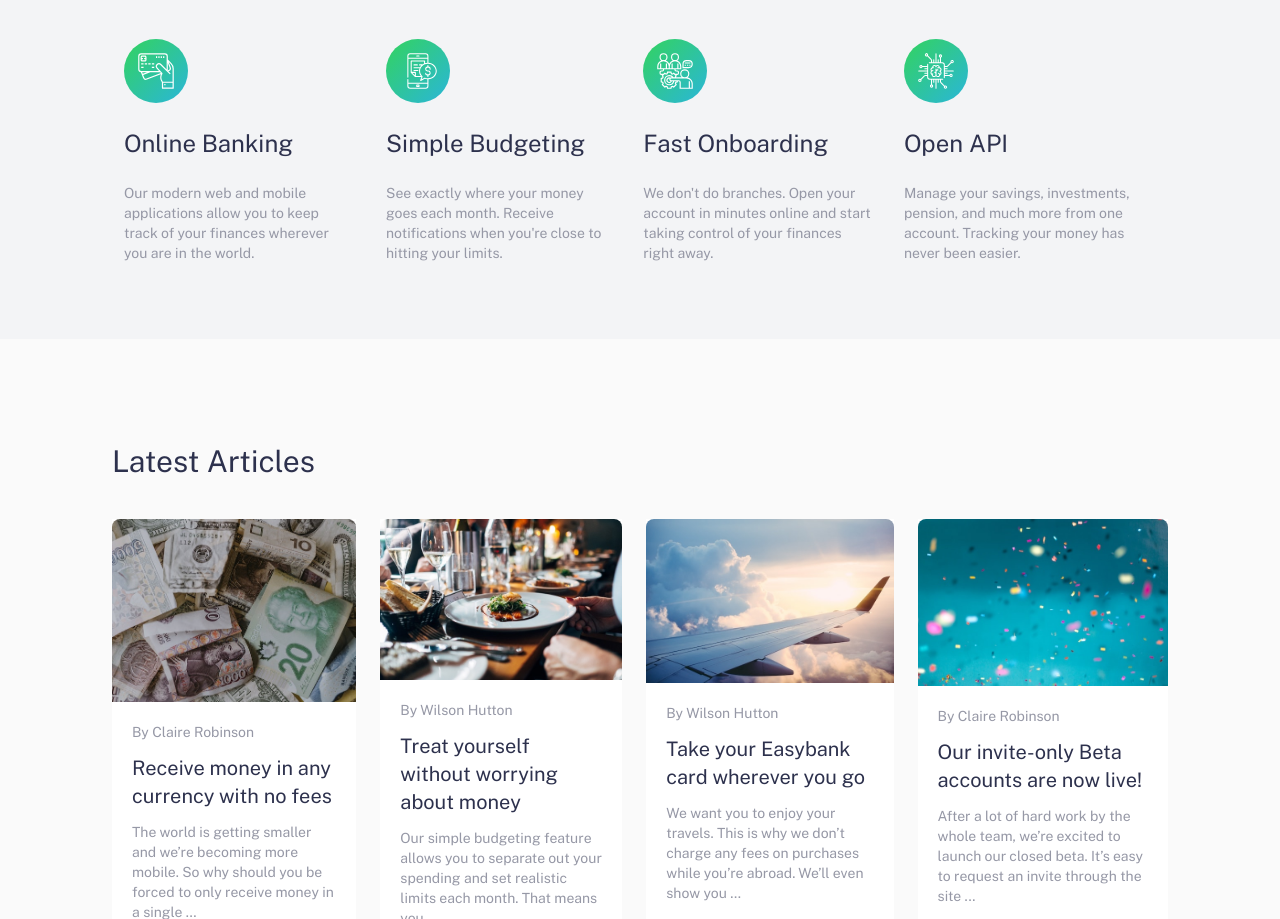
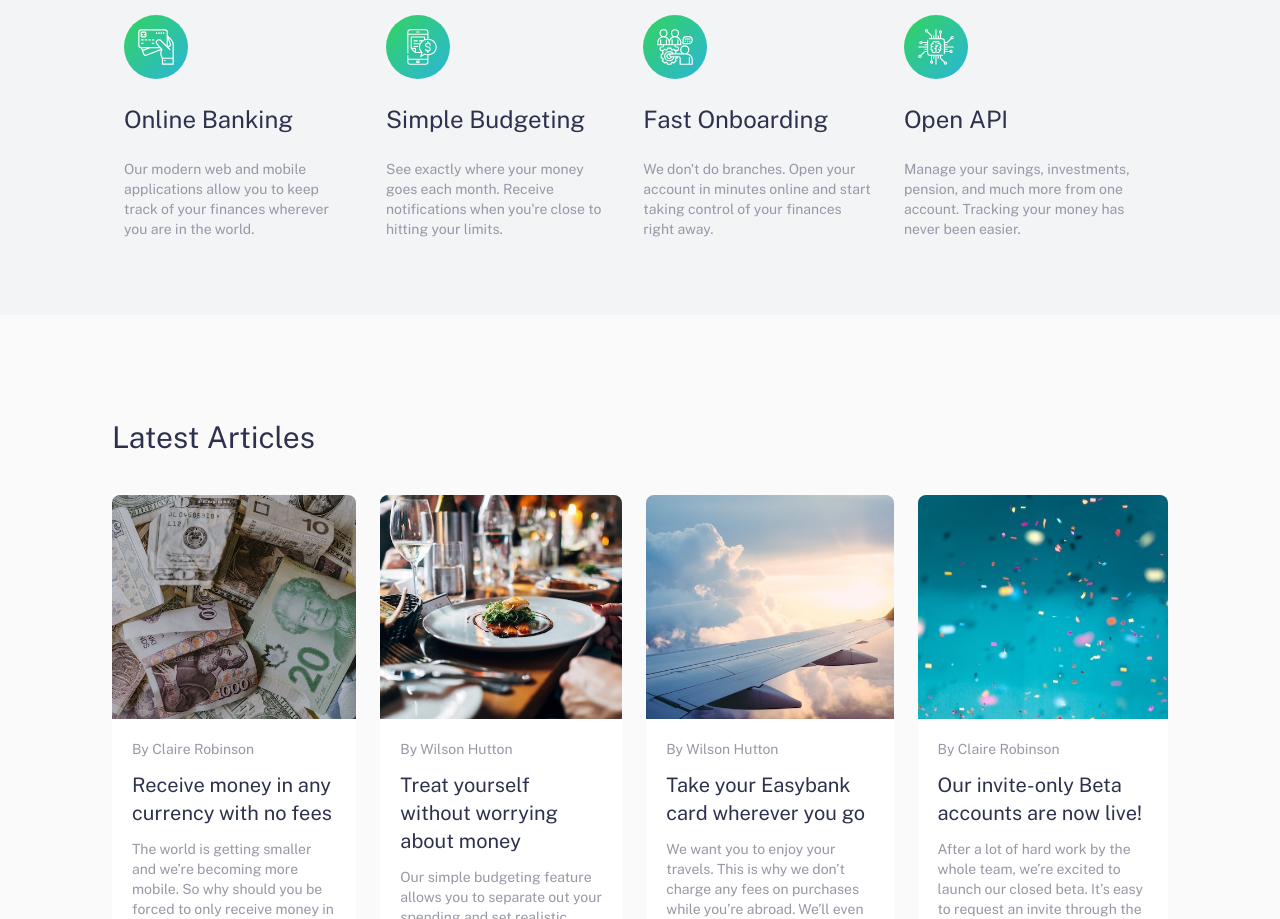
Before and after one commit to T-oluwadara/easybank-landing-pages, a website: page index.html in a window 1280 px wide. Shown: the part 876-1795 px from the top of the page. Drawn offline with nearby package versions, Linux system fonts and the light colour scheme.

Commit message:
edited image

```diff
--- a/index.html
+++ b/index.html
@@ -82,7 +82,7 @@
         <h3 class="text-3xl text-center md:text-left pt-28 text-darkBlue">
             Why choose Easybank?
         </h3>
-        <p class="max-w-sm mx-auto text-center text-grayishBlue pt-5 md:text-left md:mx-0">
+        <p class="max-w-md mx-auto text-center text-grayishBlue pt-5 md:text-left md:mx-0">
             We leverage Open Banking to turn your bank account into your financial hub. Control
             your finances like never before.
         </p>
@@ -133,9 +133,9 @@
 
         <div class="flex flex-col px-8 space-y-12  justify-center md:space-x-6 md:flex-row md:space-y-0 md:px-0">
             <div class="max-w-sm bg-white  mx-auto  md:mx-0">
-                <div class="w-full">
+                <div class="h-56 overflow-hidden">
                     <a href="">
-                        <img class="rounded-t-lg object-cover" src="images/image-currency.jpg" alt="">
+                        <img class="rounded-t-lg object-cover h-full w-full" src="images/image-currency.jpg" alt="">
                     </a>
                 </div>
 
@@ -158,9 +158,9 @@
 
 
             <div class="max-w-sm bg-white  mx-auto  md:mx-0">
-                <div>
+                <div class="h-56 overflow-hidden">
                     <a href="#">
-                        <img class="rounded-t-lg" src="images/image-restaurant.jpg" alt="">
+                        <img class="rounded-t-lg object-cover h-full w-full" src="images/image-restaurant.jpg" alt="">
                     </a>
                 </div>
                 <div class="p-5">
@@ -179,9 +179,9 @@
 
 
             <div class="max-w-sm bg-white  mx-auto  md:mx-0">
-                <div>
+                <div class="h-56 overflow-hidden">
                     <a href="#">
-                        <img class="rounded-t-lg" src="images/image-plane.jpg" alt="">
+                        <img class="rounded-t-lg object-cover h-full w-full" src="images/image-plane.jpg" alt="">
                     </a>
                 </div>
                 <div class="p-5">
@@ -201,9 +201,9 @@
 
 
             <div class="max-w-sm bg-white  mx-auto  md:mx-0">
-                <div>
+                <div class="h-56 overflow-hidden">
                     <a href="#">
-                        <img class="rounded-t-lg" src="images/image-confetti.jpg" alt="">
+                        <img class="rounded-t-lg object-cover h-full w-full" src="images/image-confetti.jpg" alt="">
                     </a>
                 </div>
                 <div class="p-5">
```
Also changed, not shown: css/main.css.
